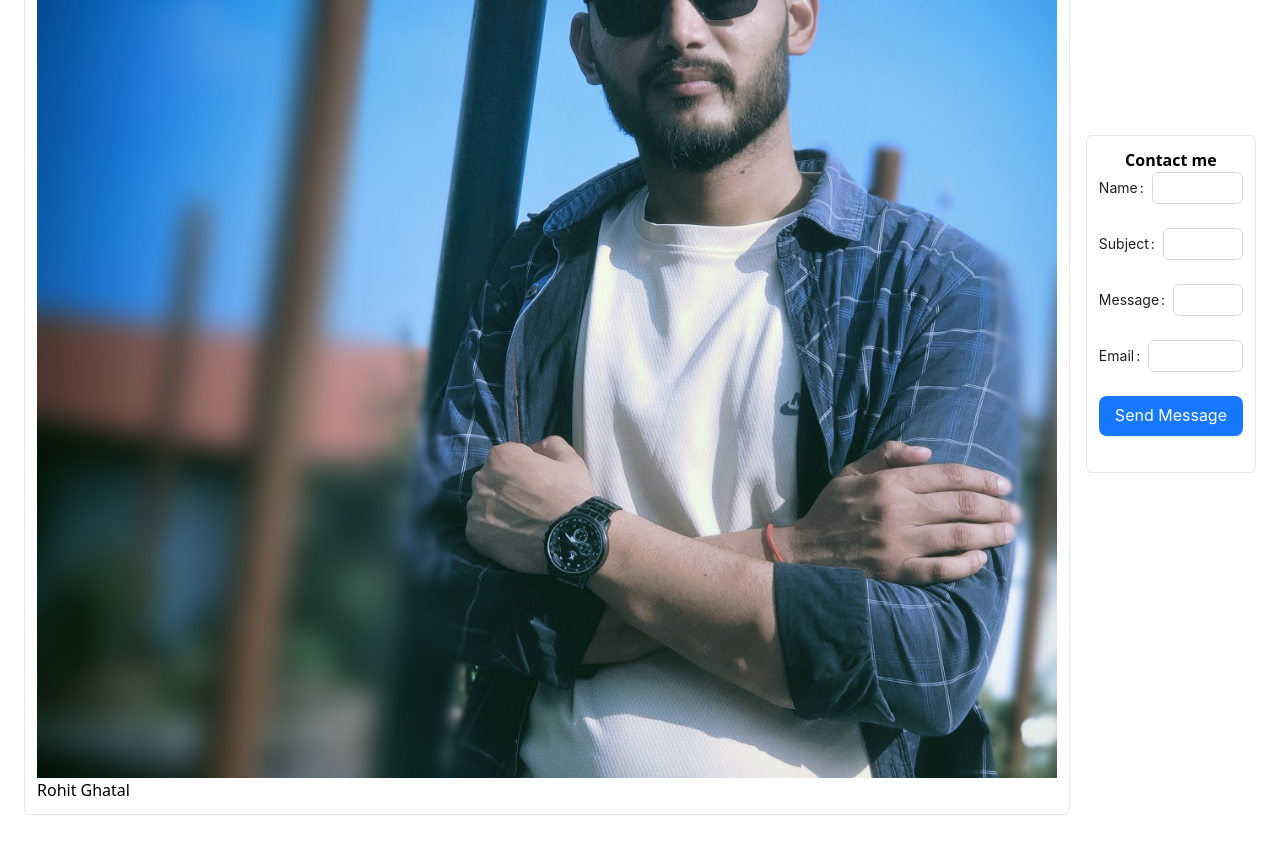
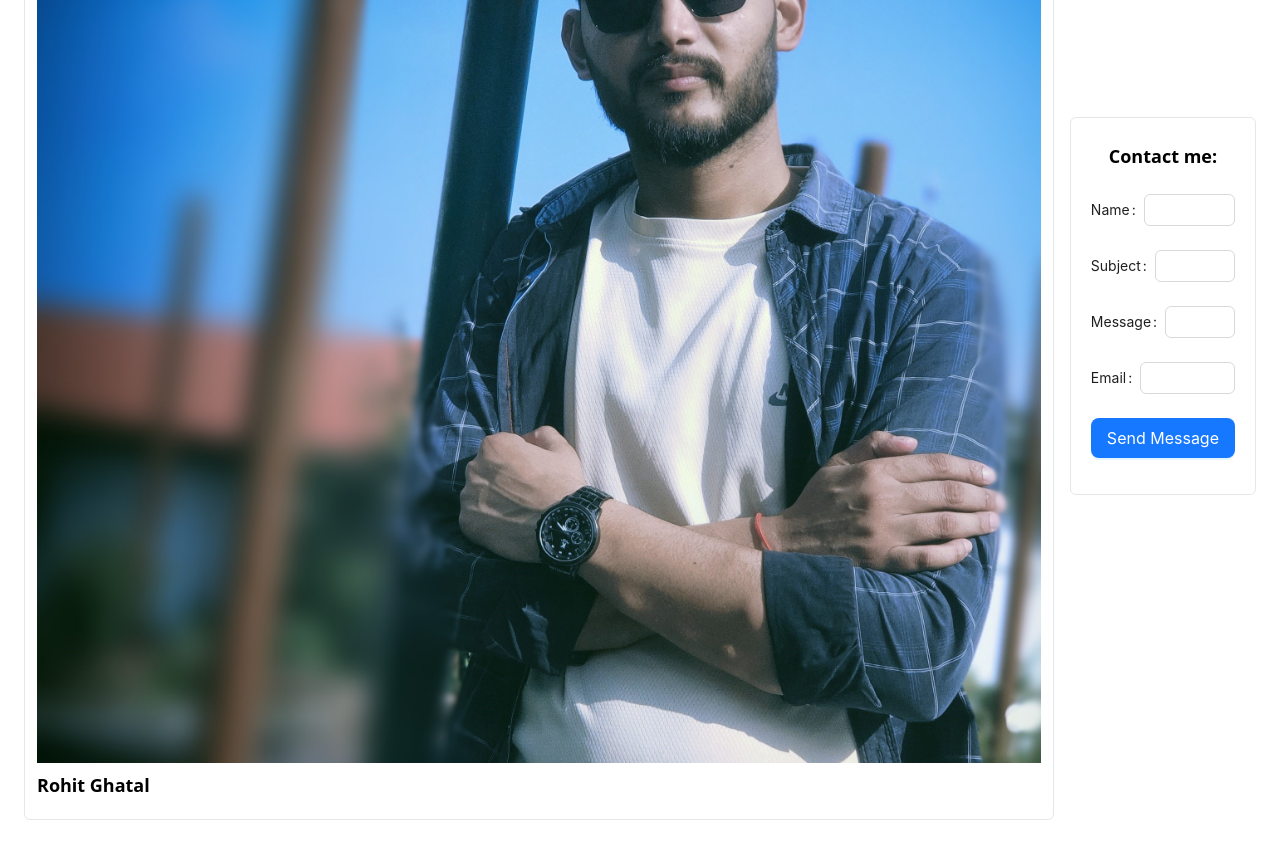
Before and after one commit to rohitghatal1/FreshCart-Ecommerce, a React (Vite) app: page /contacts in a window 1280 px wide. Shown: the part 460-1304 px from the top of the page. Built offline with nearby package versions, Linux system fonts and the light colour scheme.

Commit message:
updated styles

```diff
--- a/src/components/pages/Contacts.tsx
+++ b/src/components/pages/Contacts.tsx
@@ -19,11 +19,13 @@ const Contacts: React.FC = () => {
             <figure>
               <img src={profilePhoto} alt="Rohit Ghatal" />
             </figure>
-            <p>Rohit Ghatal</p>
+            <p className="py-2 font-semibold text-lg">Rohit Ghatal</p>
           </div>
           <div className="border p-3 rounded-md">
-            <h3 className="text-center font-semibold">Contact me</h3>
-            <div>
+            <h3 className="text-center font-semibold py-3 text-lg">
+              Contact me:
+            </h3>
+            <div className="mt-3 px-2">
               <Form form={sendMessageForm} onFinish={submitSendMessageForm}>
                 <Form.Item label="Name" name="name">
                   <Input />
```
